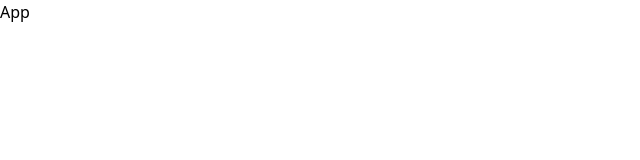
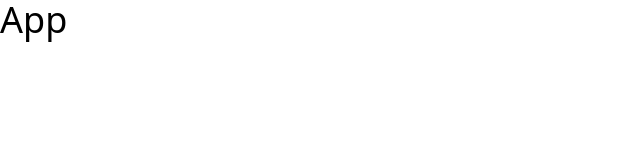
Before and after one commit to mnraza-dev/resume-as-code, a React (Vite) app: page / in a window 1280 px wide. Shown: the top 160 px of the page, without its empty margins (0-640 px from the left). Built offline with nearby package versions, Linux system fonts and the light colour scheme.

Commit message:
Enhance text styling in App component for improved visibility

```diff
--- a/src/App.tsx
+++ b/src/App.tsx
@@ -2,7 +2,7 @@ import React from 'react'
 
 const App : React.FC= () => {
   return (
-    <div>App</div>
+    <div className='text-4xl'>App</div>
   )
 }
 
```
